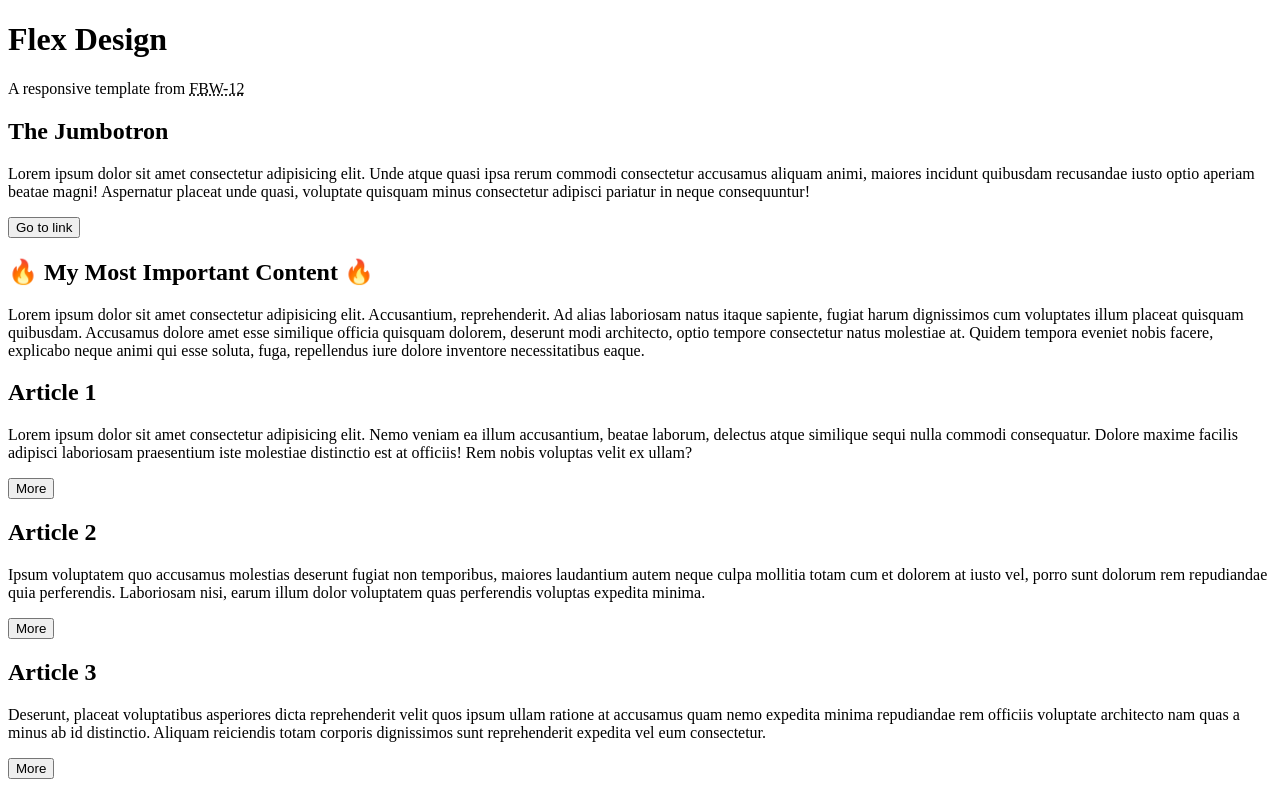
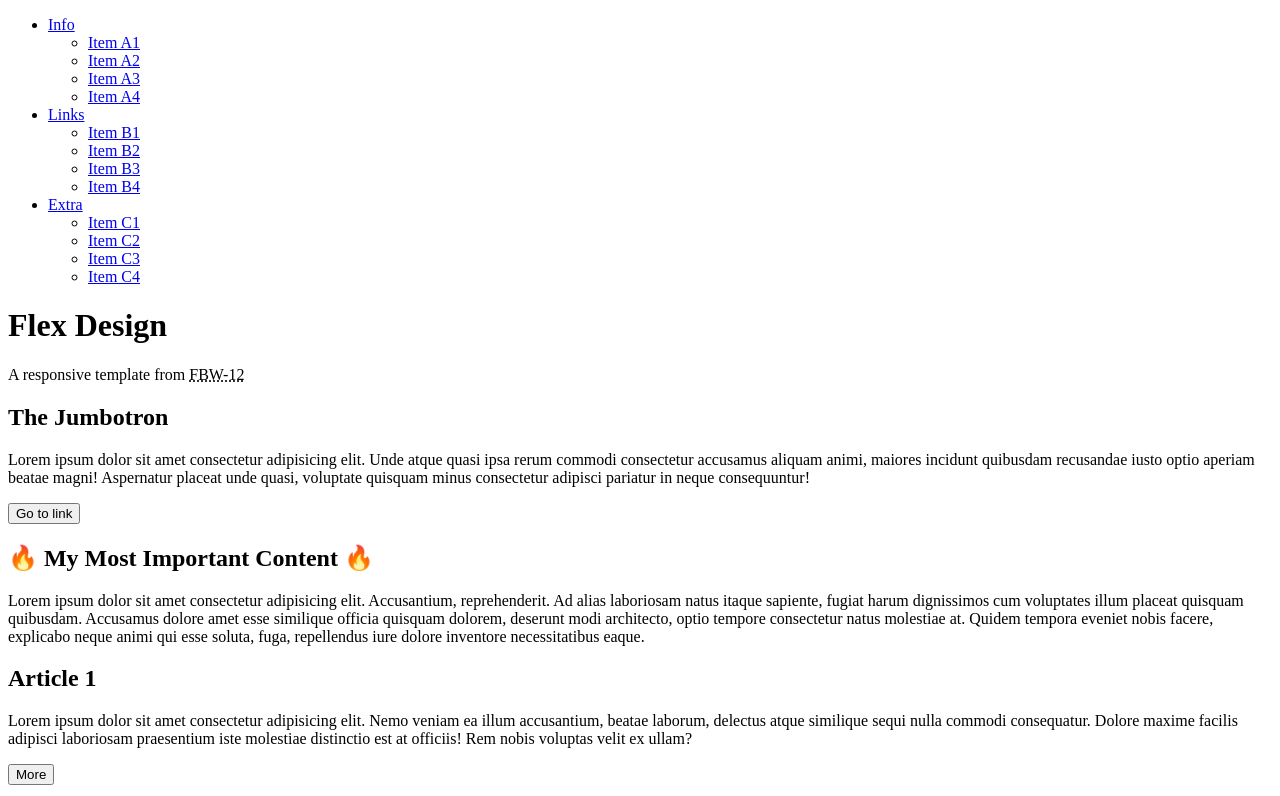
Before and after one commit to sklinkusch/09-responsive-design, a plain HTML site: page index.html in a window 1280 px wide. Shown: the top 796 px of the page. Drawn offline with Linux system fonts and the light colour scheme.

Commit message:
added content of navbar

```diff
--- a/index.html
+++ b/index.html
@@ -9,6 +9,40 @@
   <link rel="stylesheet" href="./assets/css/styles.css">
 </head>
 <header>
+  <nav>
+    <ul>
+      <li class="dropdown-a"><a href="#">Info</a>
+        <nav class="dropmenu-a">
+          <ul>
+            <li><a href="#">Item A1</a></li>
+            <li><a href="#">Item A2</a></li>
+            <li><a href="#">Item A3</a></li>
+            <li><a href="#">Item A4</a></li>
+          </ul>
+        </nav>
+      </li>
+      <li class="dropdown-b"><a href="#">Links</a>
+        <nav class="dropmenu-b">
+          <ul>
+            <li><a href="#">Item B1</a></li>
+            <li><a href="#">Item B2</a></li>
+            <li><a href="#">Item B3</a></li>
+            <li><a href="#">Item B4</a></li>
+          </ul>
+        </nav>
+      </li>
+      <li class="dropdown-c"><a href="#">Extra</a>
+        <nav class="dropmenu-c">
+          <ul>
+            <li><a href="#">Item C1</a></li>
+            <li><a href="#">Item C2</a></li>
+            <li><a href="#">Item C3</a></li>
+            <li><a href="#">Item C4</a></li>
+          </ul>
+        </nav>
+      </li>
+    </ul>
+  </nav>
   <h1>Flex Design</h1>
   <div class="subtitle">A responsive template from <abbr title="12th one year course of web development at Digital Career Institute in Berlin">FBW-12</abbr></div>
 </header>
```
